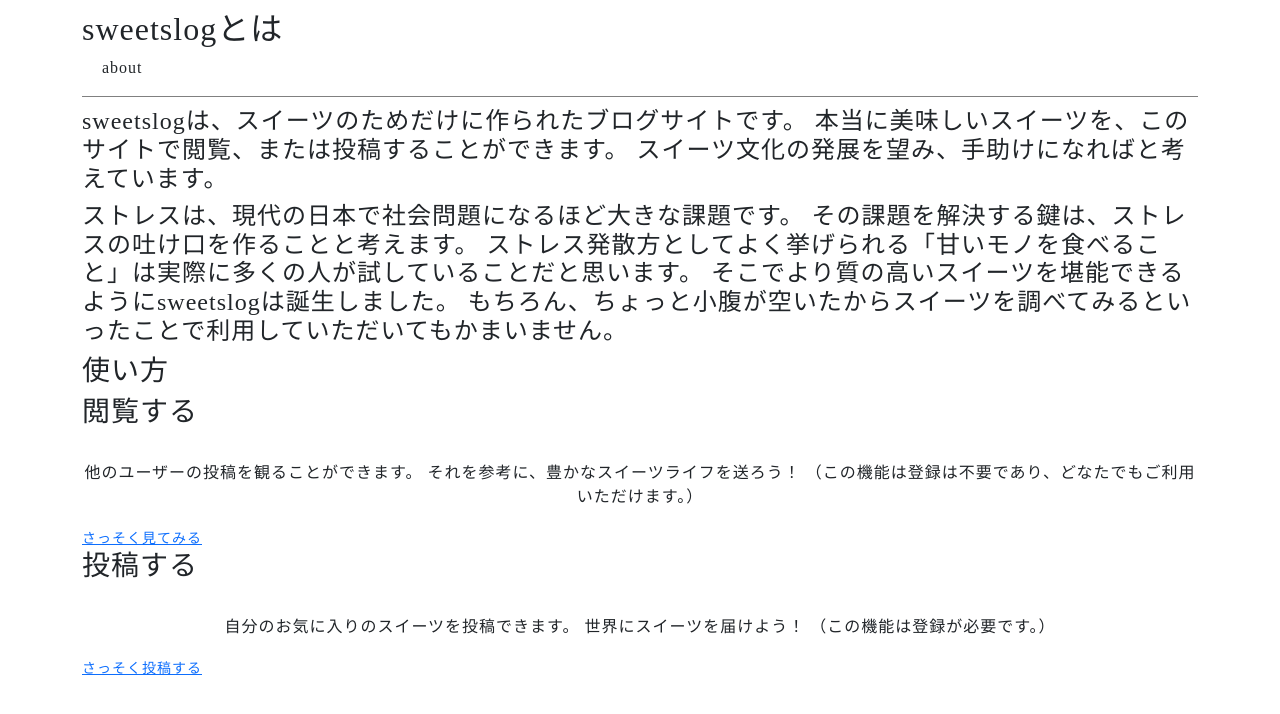
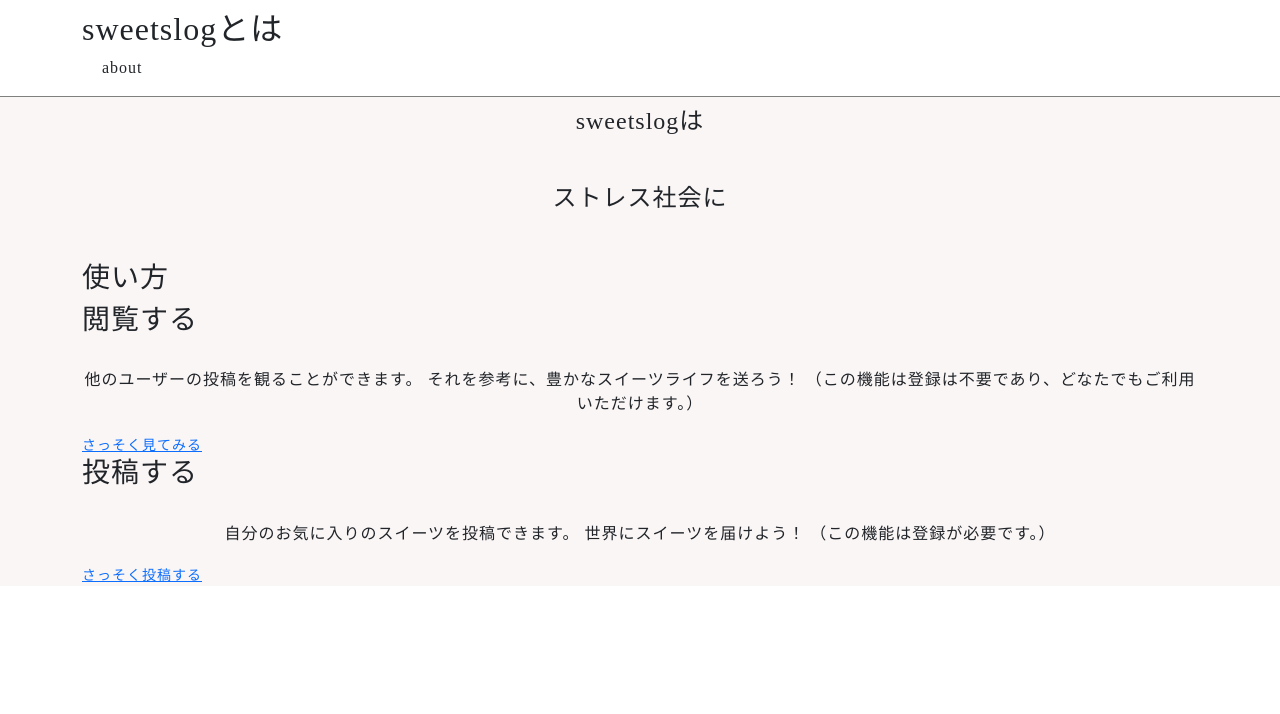
Before and after one commit to runrun0704/sweetslog, a Rails app: page /about in a window 1280 px wide. Shown: the part 64-778 px from the top of the page. Run offline with Rails 7, Linux system fonts and the light colour scheme; style sheets or scripts are compiled from the project's sources; some libraries are stand-ins or nearby versions.

Commit message:
about部分の作成（css1）

```diff
--- a/app/assets/stylesheets/home.scss
+++ b/app/assets/stylesheets/home.scss
@@ -247,7 +247,6 @@ header {
 .sweets-about{
   .about-ttl{
     border-bottom: 1px solid gray;
-    margin-bottom: 10px;
     h2{
       font-family: serif;
       text-align: left;
@@ -257,4 +256,23 @@ header {
       padding-left: 20px;
     }
   }
+  .about-main{
+    background-color: rgb(250, 246, 246);
+    padding-top: 10px;
+    .about-txt_1{
+      padding-bottom:40px;
+      h4{
+        text-align: center;
+      }
+    }
+    .about-txt_2{
+      padding-bottom:40px;
+      h4{
+        text-align: center;
+      }
+    }
+  }
 }
+.about-fadeIn{
+  display:none;
+}
--- a/app/views/home/about.html.erb
+++ b/app/views/home/about.html.erb
@@ -1,27 +1,31 @@
 <div class="sweets-about j">
-    <div class="container">
-        <div class="about-ttl">
+    <div class="about-ttl">
+        <div class="container">
             <h2>sweetslogとは</h2>
             <p>about</p>
         </div>
+    </div>
 
-        <div class="about-main">
-            <div class="about-txt_1">
-                <h4>
-                    sweetslogは、スイーツのためだけに作られたブログサイトです。
+    <div class="about-main">
+        <div class="container">
+            <div class="about-txt_1 about-fade">
+                <h4>sweetslogは</h4>
+                <p class="about-fadeIn">
+                    スイーツのためだけに作られたブログサイトです。
                     本当に美味しいスイーツを、このサイトで閲覧、または投稿することができます。
                     スイーツ文化の発展を望み、手助けになればと考えています。
-                </h4>
+                </p>
             </div>
 
-            <div class="about-txt_2">
-                <h4>
+            <div class="about-txt_2 about-fade">
+                <h4>ストレス社会に</h4>
+                <p class="about-fadeIn">
                     ストレスは、現代の日本で社会問題になるほど大きな課題です。
                     その課題を解決する鍵は、ストレスの吐け口を作ることと考えます。
                     ストレス発散方としてよく挙げられる「甘いモノを食べること」は実際に多くの人が試していることだと思います。
                     そこでより質の高いスイーツを堪能できるようにsweetslogは誕生しました。
                     もちろん、ちょっと小腹が空いたからスイーツを調べてみるといったことで利用していただいてもかまいません。
-                </h4>
+                </p>
             </div>
 
             <div class="about-use-wrapper">
```
Also changed, not shown: app/assets/javascripts/about.js (added, +8 -0 lines).
